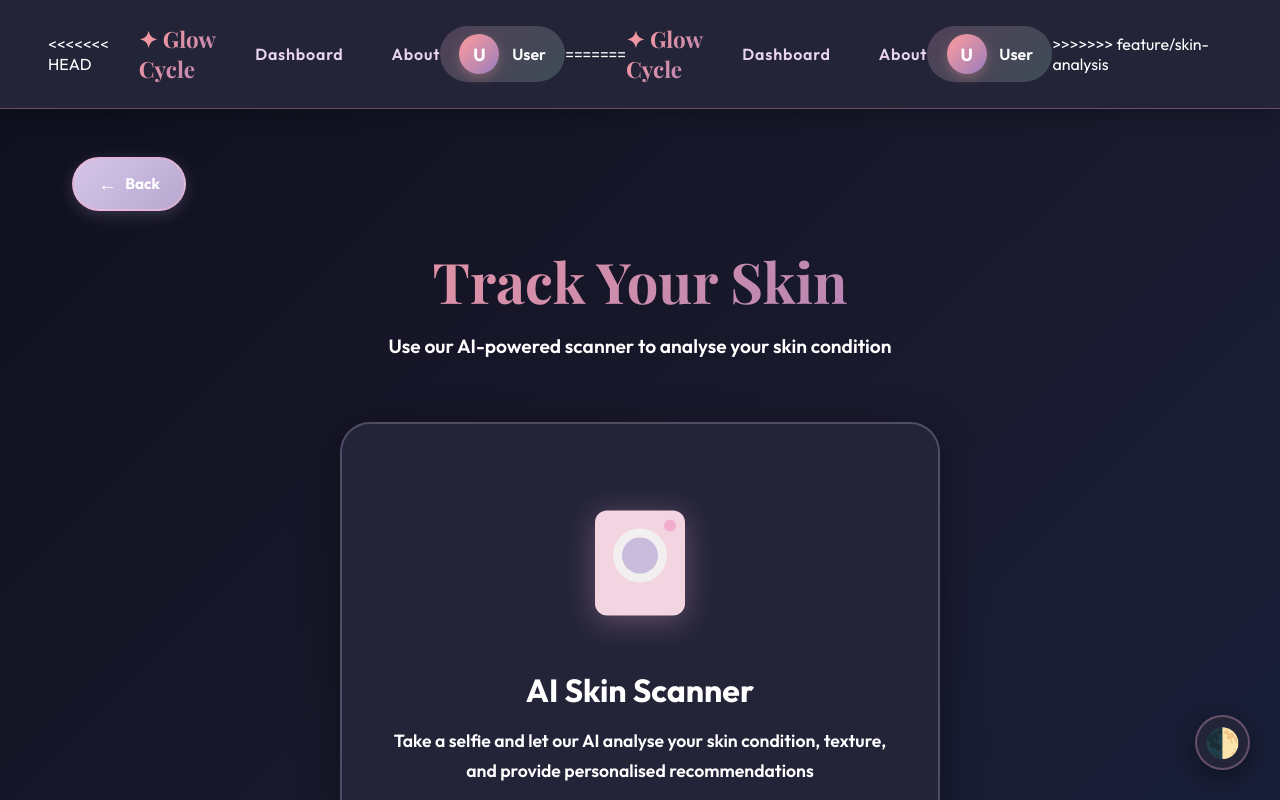
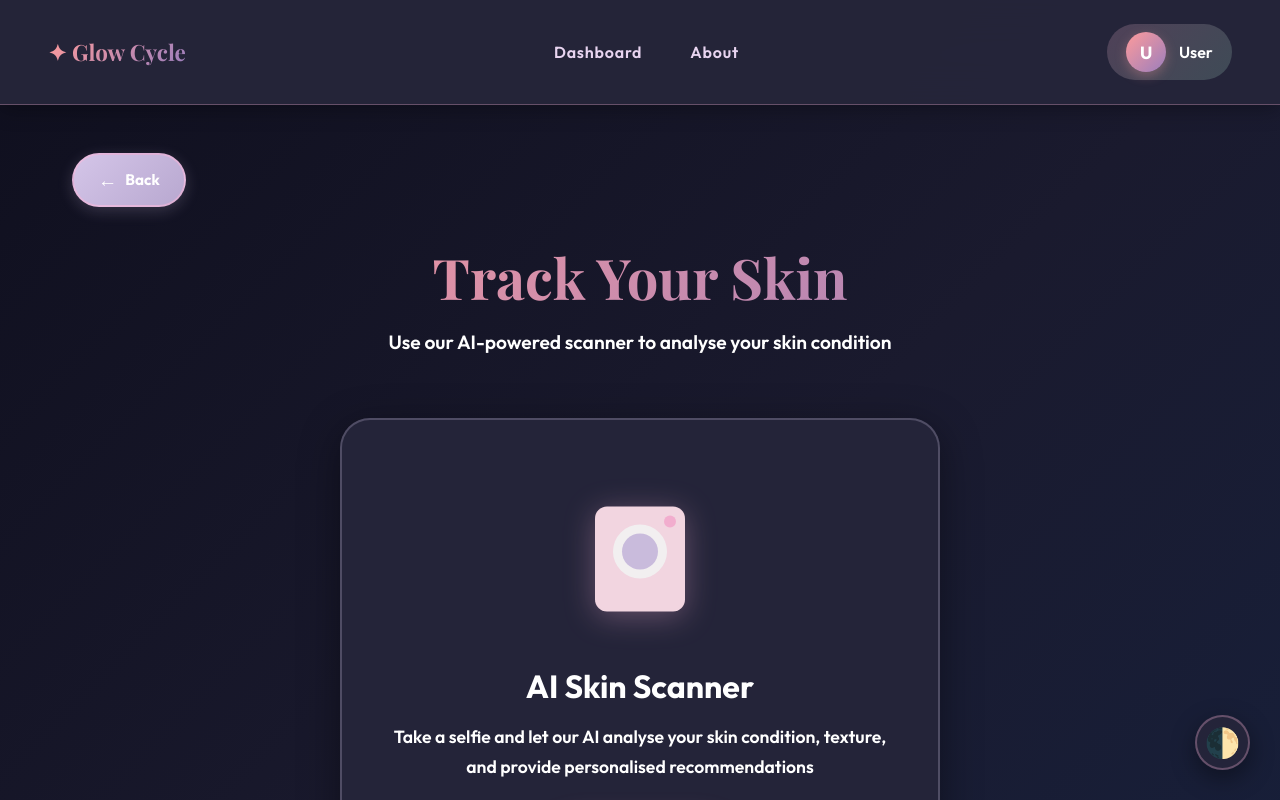
Before and after one commit to puddl3duck/glowcycle, a plain HTML site: page frontend/pages/skin-tracking.html in a window 1280 px wide. Shown: the top 800 px of the page. Drawn offline with nearby package versions, Linux system fonts and the light colour scheme.

Commit message:
Fixing changes in skin-tracking.html Page

```diff
--- a/frontend/js/skin-tracking.js
+++ b/frontend/js/skin-tracking.js
@@ -998,6 +998,6 @@ window.addEventListener("load", () => {
   const canvas = document.getElementById("skinRadar");
   if (canvas) {
     canvas.width = 300;
-    canvas.height = 360;
+    canvas.height = 320;
   }
 });
--- a/frontend/pages/skin-tracking.html
+++ b/frontend/pages/skin-tracking.html
@@ -18,17 +18,6 @@
 
     <!-- Navigation -->
     <nav class="navbar">
-<<<<<<< HEAD
-        <div class="nav-logo">✦ Glow Cycle</div>
-        <div class="nav-links">
-            <a href="../index.html#dashboard" class="nav-link">Dashboard</a>
-            <a href="../index.html#about" class="nav-link">About</a>
-        </div>
-        <div class="nav-profile">
-            <div class="profile-avatar" id="profile-avatar">U</div>
-            <span class="profile-name" id="profile-name">User</span>
-        </div>
-=======
       <div class="nav-logo">✦ Glow Cycle</div>
       <div class="nav-links">
         <a href="../index.html#dashboard" class="nav-link">Dashboard</a>
@@ -38,7 +27,6 @@
         <div class="profile-avatar" id="profile-avatar">U</div>
         <span class="profile-name" id="profile-name">User</span>
       </div>
->>>>>>> feature/skin-analysis
     </nav>
 
     <!-- Main Content -->
@@ -307,9 +295,6 @@
             </p>
             <p class="footer-copyright">© 2026 Glow Cycle. Made with 💜 in Australia.</p>
         </div>
-<<<<<<< HEAD
-    </footer>
-=======
       </div>
 
       <!-- Scanner View (Hidden by default) -->
@@ -551,7 +536,6 @@
       </div>
     </div>
 
->>>>>>> feature/skin-analysis
     <script src="../js/config.js"></script>
     <script src="../js/skin-tracking.js"></script>
 </body>
```
